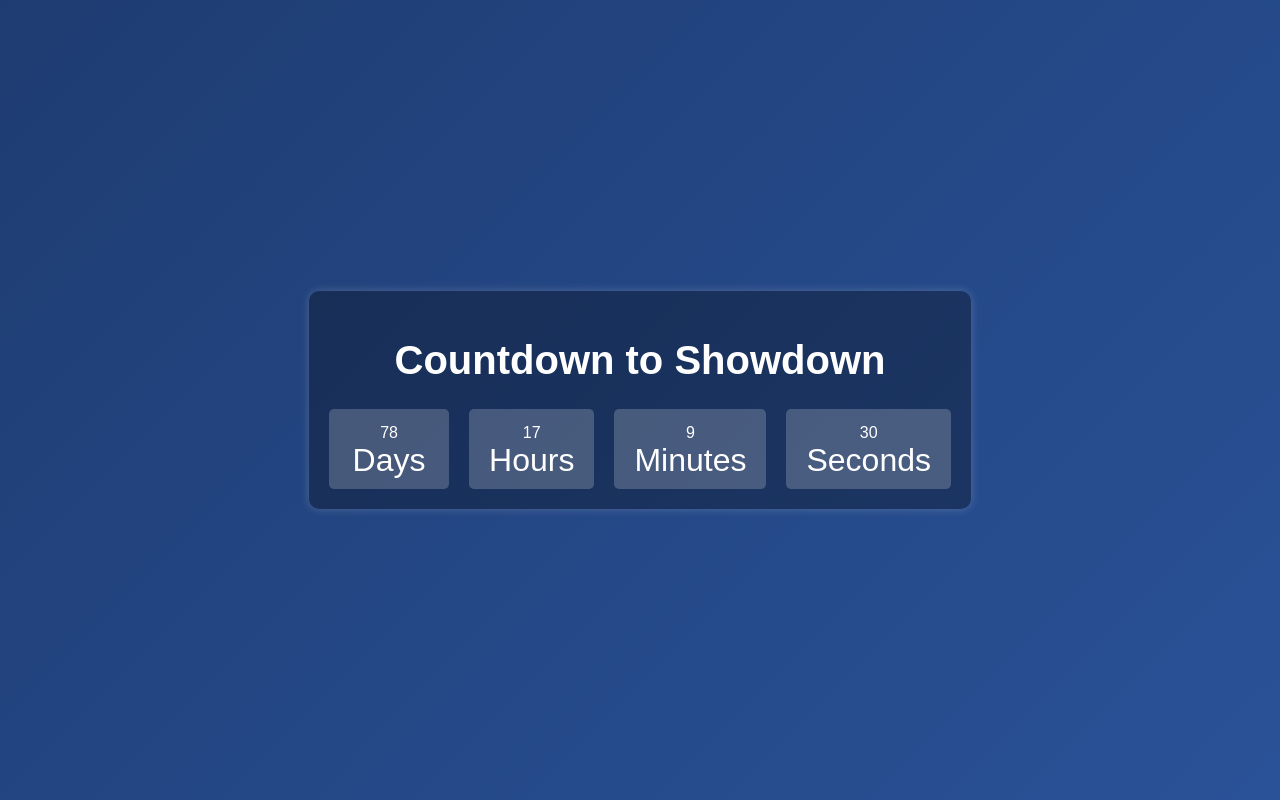
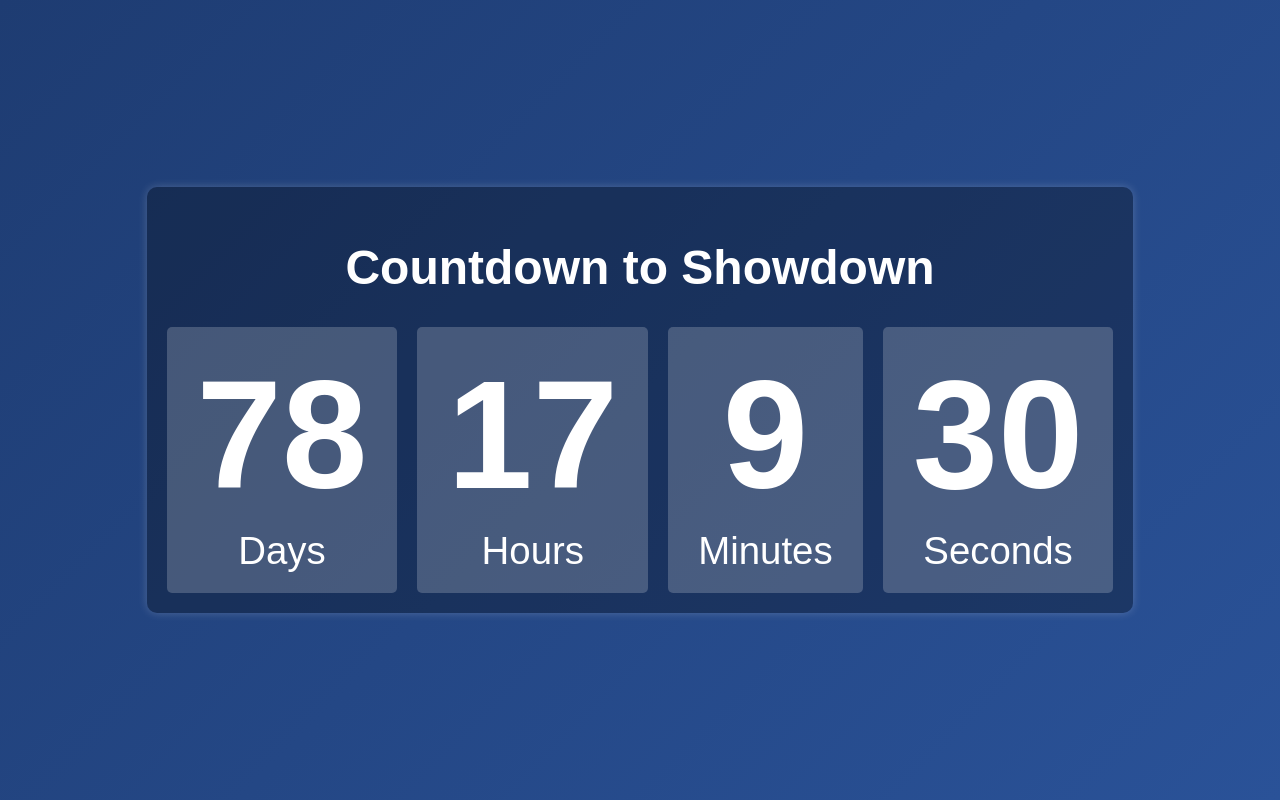
Before and after one commit to HishamBoyMunna/Python, a plain HTML site: page docs/index.html in a window 1280 px wide. Drawn offline with Linux system fonts and the light colour scheme.

Commit message:
Update index.html

```diff
--- a/docs/index.html
+++ b/docs/index.html
@@ -23,7 +23,7 @@
             box-shadow: 0px 0px 10px rgba(255, 255, 255, 0.2);
         }
         h1 {
-            font-size: 2.5em;
+            font-size: 3em;
         }
         .countdown {
             display: flex;
@@ -34,14 +34,17 @@
         }
         .time-box {
             background: rgba(255, 255, 255, 0.2);
-            padding: 10px 20px;
+            padding: 20px 30px;
             border-radius: 5px;
-            min-width: 80px;
+            min-width: 100px;
+            font-size: 1.2em;
+            text-align: center;
         }
-        span {
+        .time-box span {
             display: block;
-            font-size: 0.5em;
-            margin-top: 5px;
+            font-size: 4em; /* Bigger numbers */
+            font-weight: bold;
+            margin-bottom: 5px;
         }
     </style>
 </head>
```
